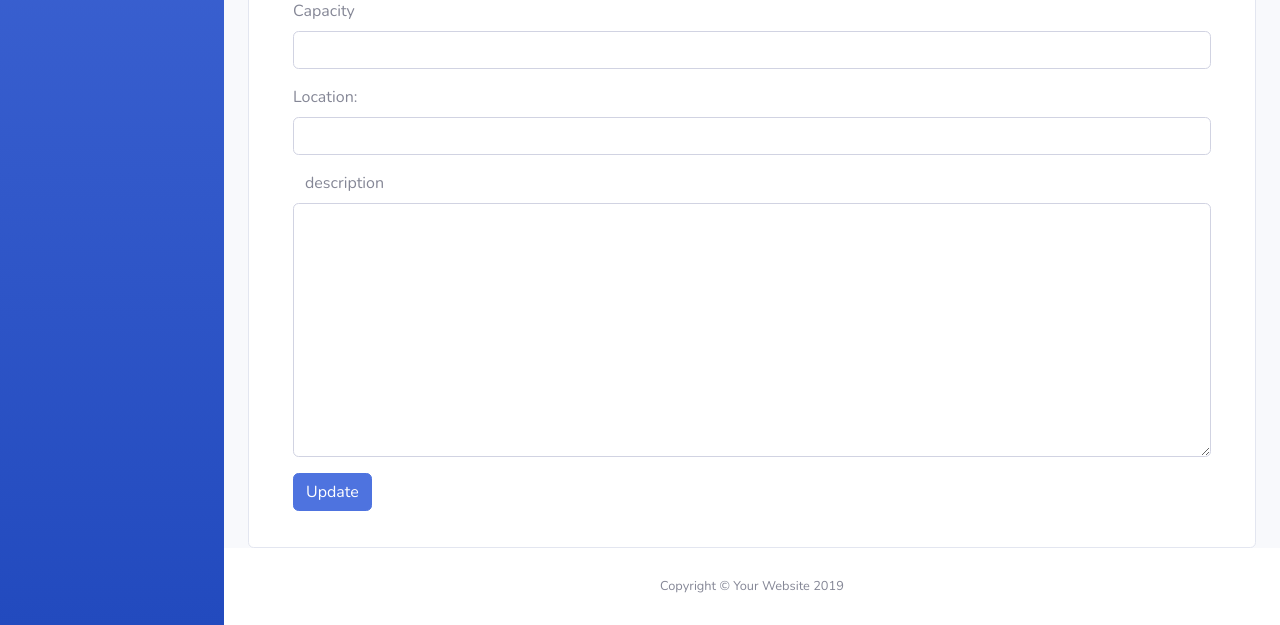
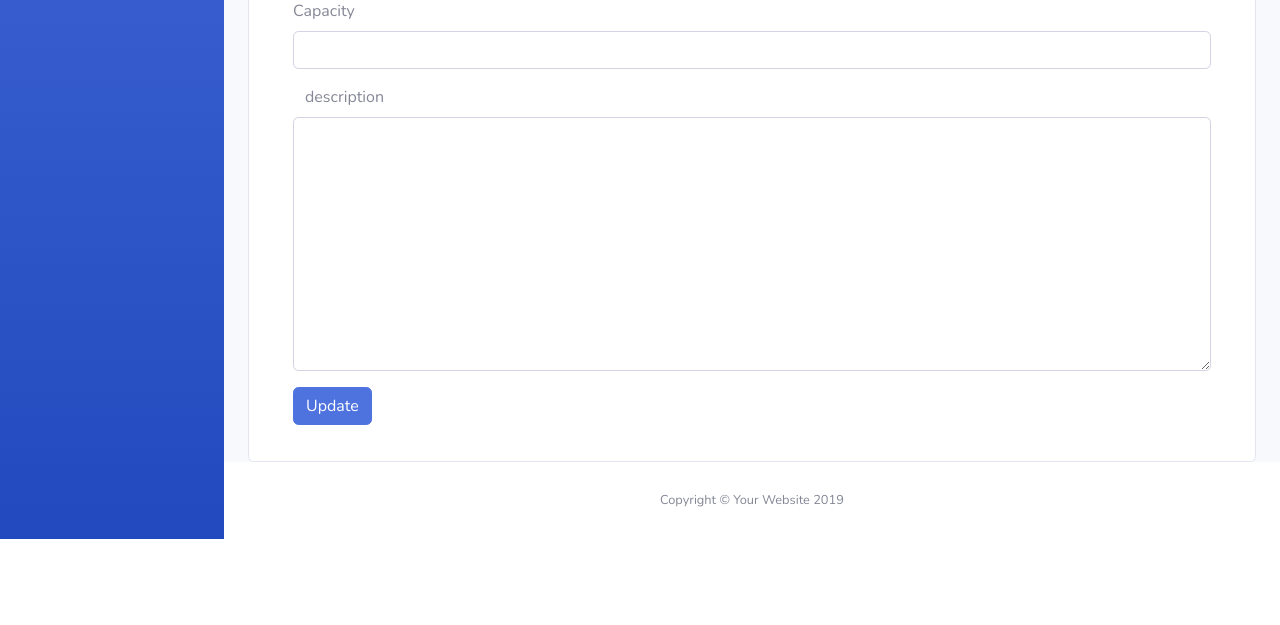
Before and after one commit to NangSinnShweYee/hotel, a Laravel app: page /dinings/1/edit in a window 1280 px wide. Shown: the part 757-1382 px from the top of the page. After the commit the page ends 1296 px from the top, so only its background shows below. Run offline with Laravel 8, Linux system fonts and the light colour scheme; data that the repository does not hold is empty.

Commit message:
Dining Update SSy

```diff
--- a/app/Http/Controllers/DiningController.php
+++ b/app/Http/Controllers/DiningController.php
@@ -109,7 +109,7 @@ class DiningController extends Controller
         $dinings->price=request('price');
         $dinings->photo=$photo;
         $dinings->capacity=request('capacity');
-        $dinings->location=request('location');
+
         $dinings->description=request('description');
 
         $dinings->save();
--- a/resources/views/backend/dinings/edit.blade.php
+++ b/resources/views/backend/dinings/edit.blade.php
@@ -71,10 +71,7 @@
                         <label for="name">Capacity </label>
                         <input type="number" class="form-control" name="capacity" value="{{$dinings->capacity}}" />
                 </div>
-                  <div class="form-group">
-                          <label for="name">Location:</label>
-                    <input type="text" class="form-control" name="location" value="{{$dinings->location}}" />
-                </div>
+
                 <div class="form-group">
                                <label for="user_password" class="col-md-4 control-label">description</label>
                     <textarea name="description" cols="30" rows="10"
```
Also changed, not shown: 5 other files.
